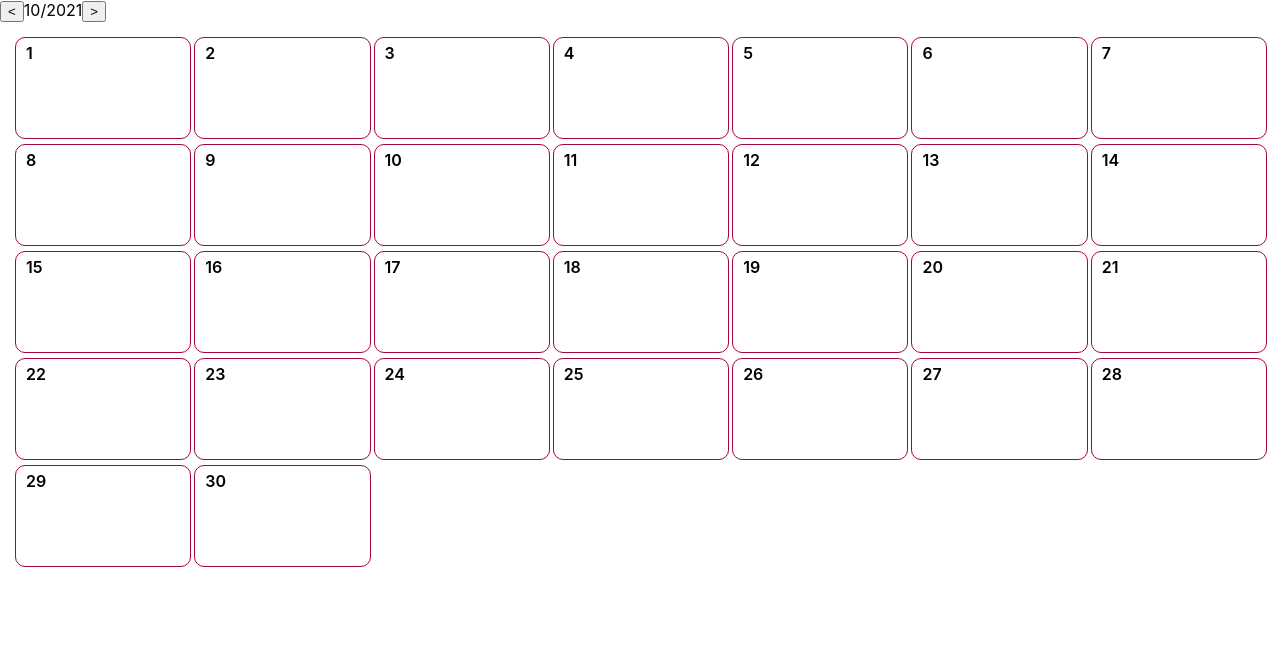
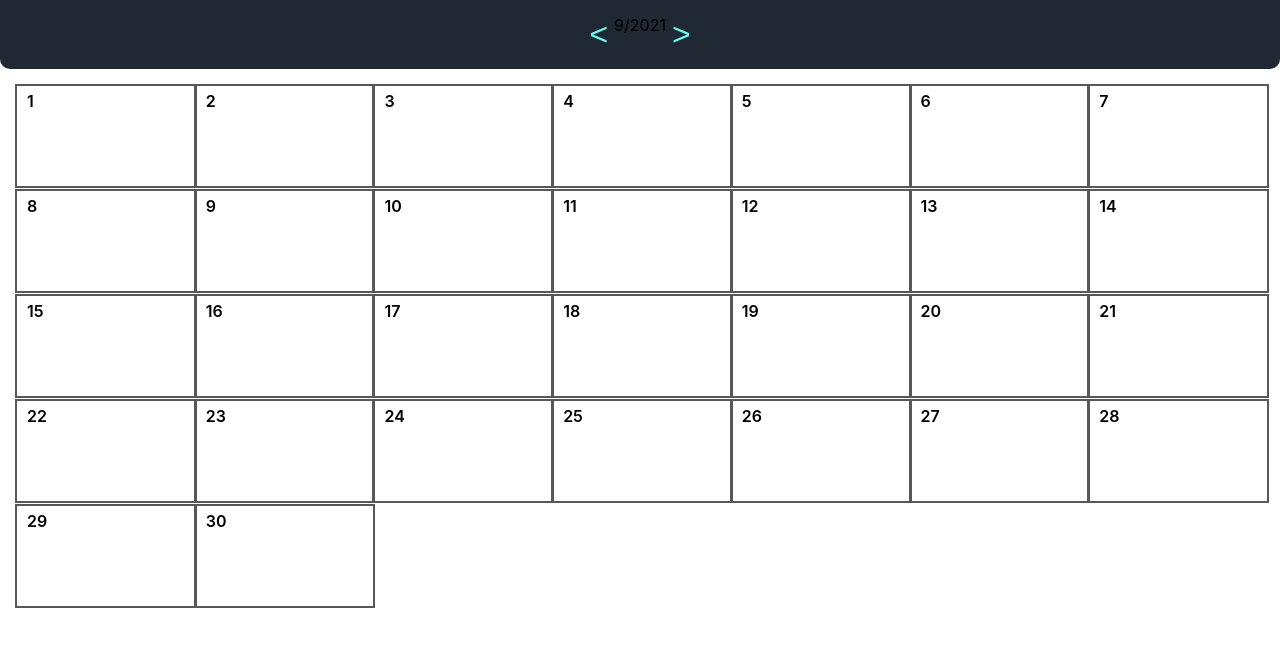
Before and after one commit to LeoRebelatto/calendarApp, a React (Create React App) app: page / in a window 1280 px wide. Shown: the top 646 px of the page. Built offline with nearby package versions, Linux system fonts and the light colour scheme.

Commit message:
Add MUI and edit styles

```diff
--- a/package.json
+++ b/package.json
@@ -3,6 +3,10 @@
   "version": "0.1.0",
   "private": true,
   "dependencies": {
+    "@emotion/react": "^11.5.0",
+    "@emotion/styled": "^11.3.0",
+    "@mui/lab": "^5.0.0-alpha.53",
+    "@mui/material": "^5.0.6",
     "@reduxjs/toolkit": "^1.6.2",
     "@testing-library/jest-dom": "^5.14.1",
     "@testing-library/react": "^11.2.7",
@@ -12,6 +16,7 @@
     "@types/react": "^17.0.33",
     "@types/react-dom": "^17.0.10",
     "@types/react-redux": "^7.1.20",
+    "date-fns": "^2.25.0",
     "react": "^17.0.2",
     "react-dom": "^17.0.2",
     "react-redux": "^7.2.6",
--- a/src/App.scss
+++ b/src/App.scss
@@ -1,38 +1,14 @@
-.App {
-  text-align: center;
-}
-
-.App-logo {
-  height: 40vmin;
-  pointer-events: none;
-}
-
-@media (prefers-reduced-motion: no-preference) {
-  .App-logo {
-    animation: App-logo-spin infinite 20s linear;
+.header{
+  display: flex;
+  justify-content: center;
+  background-color: var(--color-primary);
+  padding: 15px;
+  border-radius: 0 0 10px 10px;
+  button{
+    background-color: transparent;
+    border: none;
+    font-size: 2rem;
+    color: var(--color-seccondary);
+    cursor: pointer;
   }
 }
-
-.App-header {
-  background-color: #282c34;
-  min-height: 100vh;
-  display: flex;
-  flex-direction: column;
-  align-items: center;
-  justify-content: center;
-  font-size: calc(10px + 2vmin);
-  color: white;
-}
-
-.App-link {
-  color: #61dafb;
-}
-
-@keyframes App-logo-spin {
-  from {
-    transform: rotate(0deg);
-  }
-  to {
-    transform: rotate(360deg);
-  }
-}
--- a/src/App.tsx
+++ b/src/App.tsx
@@ -1,25 +1,27 @@
-import React from "react";
-import { Provider, useSelector } from "react-redux";
-import { createStore } from "redux";
+import { useSelector } from "react-redux";
 import "./App.scss";
 import { Month } from "./components/month-component/month-component";
 
-import dateSlice, { decrement, increment } from "./redux/date-slice";
-import { useAppDispatch, useAppSelector } from "./redux/hooks";
+import { decrement, increment } from "./redux/date-slice";
+import { useAppDispatch } from "./redux/hooks";
 import { RootState } from "./redux/store";
 
 function App() {
   const currentDate = useSelector((state: RootState) => state.data);
-  const dispatch = useAppDispatch()
+  const dispatch = useAppDispatch();
 
-  return(
+  return (
     <>
-    <button onClick={()=>dispatch(decrement())}>&lt;</button>
-    <span>{currentDate.month + 1}/{currentDate.year}</span>
-    <button onClick={()=>dispatch(increment())}>&gt;</button>
-    <Month month_id={currentDate.month} />
+      <div className="header">
+        <button onClick={() => dispatch(decrement())}>&lt;</button>
+        <span>
+          {currentDate.month}/{currentDate.year}
+        </span>
+        <button onClick={() => dispatch(increment())}>&gt;</button>
+      </div>
+      <Month month={currentDate.month} year={currentDate.year} />
     </>
-    )
+  );
 }
 
 export default App;
--- a/src/_interfaces/reminder.interface.ts
+++ b/src/_interfaces/reminder.interface.ts
@@ -1,4 +1,6 @@
 export interface Reminder{
+    id: string,
+    date: string,
     name: string,
     color: string,
     description: string,
--- a/src/_themes/variables.scss
+++ b/src/_themes/variables.scss
@@ -1,43 +1,9 @@
 :root {
-    --color-primary: #a3073b;
-    --color-primary-rgb: 163, 7, 59;
-    --color-primary-contrast: #ffffff;
-    --color-primary-contrast-rgb: 255, 255, 255;
-    --color-primary-shade: #8f0634;
-    --color-primary-tint: #ac204f;
-
-    --color-font-medium: #585858;
-
-    --color-font-light: white;
-
-    --color-input-light: white;
-
-    --color-content: #EFEFEF;
-
-    --color-card: #EFEFEF;
-}
-
-@media (prefers-color-scheme: darks) {
-    body {
-        --color-primary: #a3073b;
-        --color-primary-rgb: 163, 7, 59;
-        --color-primary-contrast: #ffffff;
-        --color-primary-contrast-rgb: 255, 255, 255;
-        --color-primary-shade: #8f0634;
-        --color-primary-tint: #ac204f;
-
-        --color-secondary: #50c8ff;
-        --color-secondary-rgb: 80, 200, 255;
-        --color-secondary-contrast: #ffffff;
-        --color-secondary-contrast-rgb: 255, 255, 255;
-        --color-secondary-shade: #46b0e0;
-        --color-secondary-tint: #62ceff;
+    --color-primary: #1F2833;
+    --color-seccondary: #66FCF1;
 
 
-        --color-content: #131313;
+    --color-medium: #585858;
 
-        --color-card: #2b2b2b;
-
-
-    }
+    --color-content: #C5C6C7;
 }
--- a/src/components/add-reminder-component/add-reminder-component.tsx
+++ b/src/components/add-reminder-component/add-reminder-component.tsx
@@ -1,21 +1,50 @@
-import React, { useState } from "react";
+import { LocalizationProvider, TimePicker } from "@mui/lab";
+import AdapterDateFns from "@mui/lab/AdapterDateFns";
+import TextField from "@mui/material/TextField";
+import React from "react";
+import { useSelector } from "react-redux";
+import { RootState } from "../../redux/store";
 import { Reminder } from "../../_interfaces/reminder.interface";
 import "./add-reminder-component.scss";
 
-interface ComponentProps{
-  showModal: boolean,
-  setShowModal:React.Dispatch<React.SetStateAction<boolean>>,
-  setNewReminderData: React.Dispatch<React.SetStateAction<Reminder>>
+interface ComponentProps {
+  showModal: boolean;
+  day: number;
+  setShowModal: React.Dispatch<React.SetStateAction<boolean>>;
 }
 
 export default function AddReminder(props: ComponentProps) {
+  const currentDate = useSelector((state: RootState) => state.data);
+  const [name, setName] = React.useState<string>("");
+  const [description, setDescription] = React.useState<string>("");
+  const [color, setColor] = React.useState<string>("");
+  var id = idGenerate(); //Generate id for localStorage key
+  const [time, setTime] = React.useState<Date | null>(
+    new Date("2014-08-18T21:11:54")
+  );
 
+  const timeChange = (newValue: Date | null) => {
+    console.log(color);
+    setTime(newValue);
+  };
 
-  function newReminder(){
+  function newReminder() {
+    let date = new Date(currentDate.year, currentDate.month, props.day);
+    let reminder: Reminder = {
+      id: id,
+      date: date.toString(),
+      name: name,
+      time: `${time?.getHours()}:${time?.getMinutes()}`,
+      description: description,
+      color: color,
+    };
     props.setShowModal((prev: boolean) => !prev);
-    props.setNewReminderData({name:'Churrasco', time: '15:00', description: 'Churrasco casa do Celso', color:'#fefefe'})
+    localStorage.setItem(id, JSON.stringify(reminder));
   }
 
+  function idGenerate() {
+    return "_" + Math.random().toString(36).substr(2, 9);
+  }
 
   return (
     <>
@@ -24,14 +53,36 @@ export default function AddReminder(props: ComponentProps) {
           <div className="dialog-title">
             <span>New Reminder day</span>
           </div>
-          <span className="input-title">Reminder name</span>
-          <input className="input-style" placeholder="Ex: Birthday" />
-          <span className="input-title">Description</span>
-          <input className="input-style" placeholder="Ex: Enzo Birthday" />
-          <span className="input-title">Time</span>
-          <input className="input-style" placeholder="Ex: Enzo Birthday" />
-
-          <button onClick={() => newReminder()}>
+          <TextField
+          id="standard-basic"
+          label="Name"
+          variant="standard"
+          value={name}
+          onChange={e=>setName(e.target.value)}
+          />
+          <TextField
+            id="standard-basic"
+            label="Description"
+            variant="standard"
+            value={description}
+            onChange={(e) => setDescription(e.target.value)}
+          />
+          <div className="timeAndColor">
+            <div className="time">
+              <LocalizationProvider dateAdapter={AdapterDateFns}>
+                <TimePicker
+                  label="Time"
+                  value={time}
+                  onChange={timeChange}
+                  renderInput={(params) => <TextField {...params} />}
+                />
+              </LocalizationProvider>
+            </div>
+            <div className="color">
+              <input type="color" onChange={(e) => setColor(e.target.value)}></input>
+            </div>
+          </div>
+          <button className="buttonAdd" onClick={() => newReminder()}>
             Add new reminder
           </button>
         </div>
--- a/src/components/month-component/month-component.scss
+++ b/src/components/month-component/month-component.scss
@@ -5,12 +5,11 @@
   .grid-month {
     display: grid;
     grid-template-columns: repeat(7, 1fr);
-    gap: 5px 5px;
+    gap: 1px 1px;
     .day {
       height: 100px;
       width: 100%;
-      border: 1px solid var(--color-primary);
-      border-radius: 10px;
+      border: 2px solid var(--color-medium);
       .day-header{
           display: flex;
           justify-content: space-between;
--- a/src/components/month-component/month-component.tsx
+++ b/src/components/month-component/month-component.tsx
@@ -1,4 +1,6 @@
-import React, { useEffect, useState } from "react";
+import { useState } from "react";
+import { useSelector } from "react-redux";
+import { RootState } from "../../redux/store";
 import { Reminder } from "../../_interfaces/reminder.interface";
 import AddReminder from "../add-reminder-component/add-reminder-component";
 import "./month-component.scss";
@@ -9,27 +11,22 @@ interface Day {
 }
 
 interface ComponentProps {
-  month_id: number;
+  month: number;
+  year: number;
 }
 
 export function Month(props: ComponentProps) {
+  const currentDate = useSelector((state: RootState) => state.data);
   const [showModal, setShowModal] = useState(false);
   const [daySelected, setDaySelected] = useState<any>();
   var totalDays: Day[] = [];
-  const [newReminderData, setNewReminderData] = useState<Reminder>({
-    name: "teste",
-    color: "#000000",
-    description: "teste",
-    time: "15:00",
-  });
-  const date = new Date(2021, props.month_id, 0);
+  const date = new Date(props.year, props.month, 0);
 
   getDays();
   //addNewReminder()
 
   function showAddReminder(id: any) {
     setDaySelected(id);
-    addNewReminder();
     setShowModal((prev) => !prev);
   }
 
@@ -42,16 +39,38 @@ export function Month(props: ComponentProps) {
         reminders: [],
       });
     }
-    //totalDays.length > 0 ? setIsLoadding(false) : setIsLoadding(true);
+    getReminders();
   }
 
-  function addNewReminder(){
-    totalDays.map((res, i)=>{
-      if(res.id === daySelected){
-        totalDays[i].reminders.push(newReminderData);
-      }
+  function allStorage() {
+
+    var values = [],
+        keys = Object.keys(localStorage),
+        i = keys.length;
+
+    while ( i-- ) {
+        values.push( localStorage.getItem(keys[i]) );
+    }
+
+    return values;
+}
+
+  function getReminders() {
+    let allReminders = allStorage();
+    allReminders.map((el: any)=>{
+      totalDays.map((res, i) => {
+        let date = new Date(
+          currentDate.year,
+          currentDate.month,
+          res.id
+        ).toString();
+        let obj: any | null = JSON.parse(el);
+        if(obj?.date === date){
+          let teste: Reminder = obj;
+          totalDays[i].reminders.push(teste)
+        }
+      });
     })
-    console.log(totalDays)
   }
 
   return (
@@ -87,7 +106,7 @@ export function Month(props: ComponentProps) {
         <AddReminder
           showModal={showModal}
           setShowModal={setShowModal}
-          setNewReminderData={setNewReminderData}
+          day={daySelected}
         />
       )}
     </>
--- a/src/redux/date-slice.ts
+++ b/src/redux/date-slice.ts
@@ -18,12 +18,12 @@ export const dateSlice = createSlice({
   initialState,
   reducers: {
     increment: (state) => {
-        state.year = state.month===11 ? state.year + 1 : state.year;
-        state.month = state.month===11 ? 0 : state.month + 1;
+        state.year = state.month===12 ? state.year + 1 : state.year;
+        state.month = state.month===12 ? 1 : state.month + 1;
     },
     decrement: (state) => {
-        state.year = state.month===0 ? state.year - 1 : state.year;
-        state.month = state.month===0 ? 11 : state.month - 1;
+        state.year = state.month===1 ? state.year - 1 : state.year;
+        state.month = state.month===1 ? 12 : state.month - 1;
     },
   },
 })
```
Also changed, not shown: src/components/add-reminder-component/add-reminder-component.scss (+27 -14 lines), 1 other file (tests, documents, lock files or other folders).
